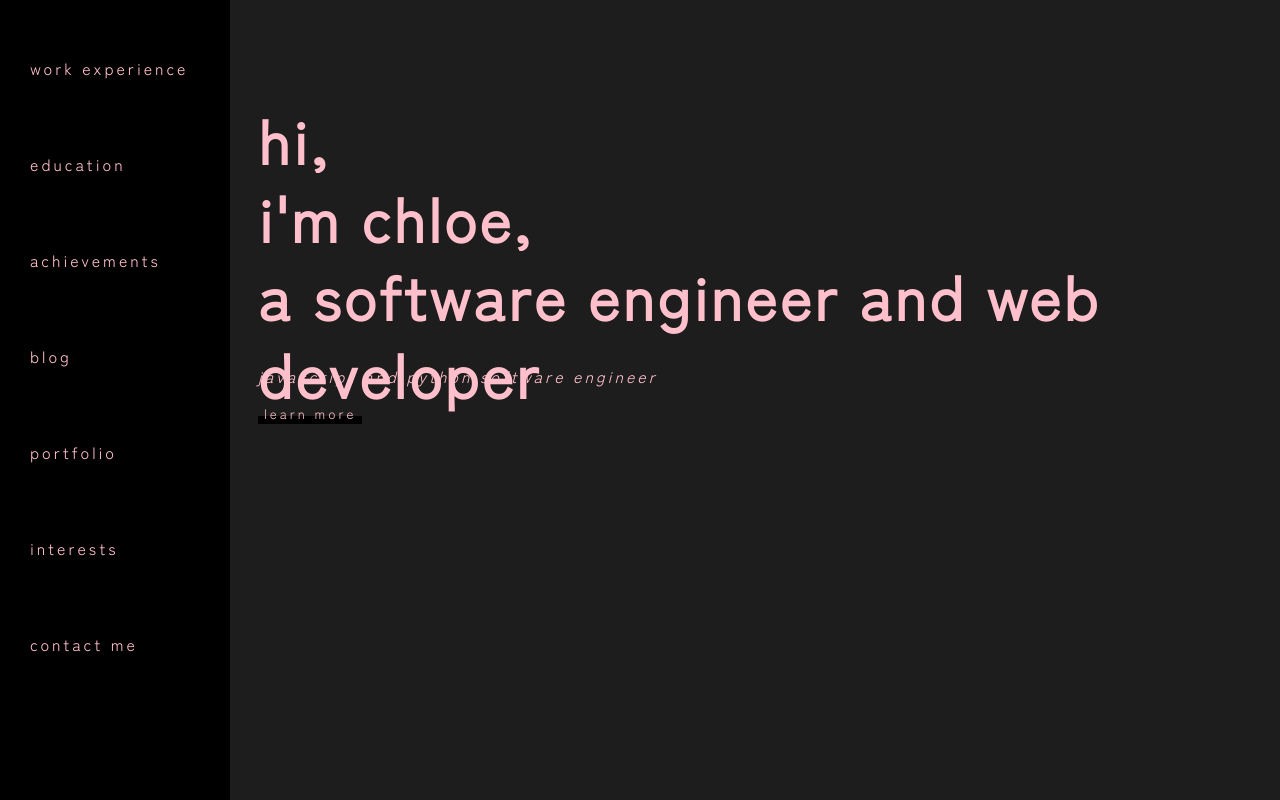
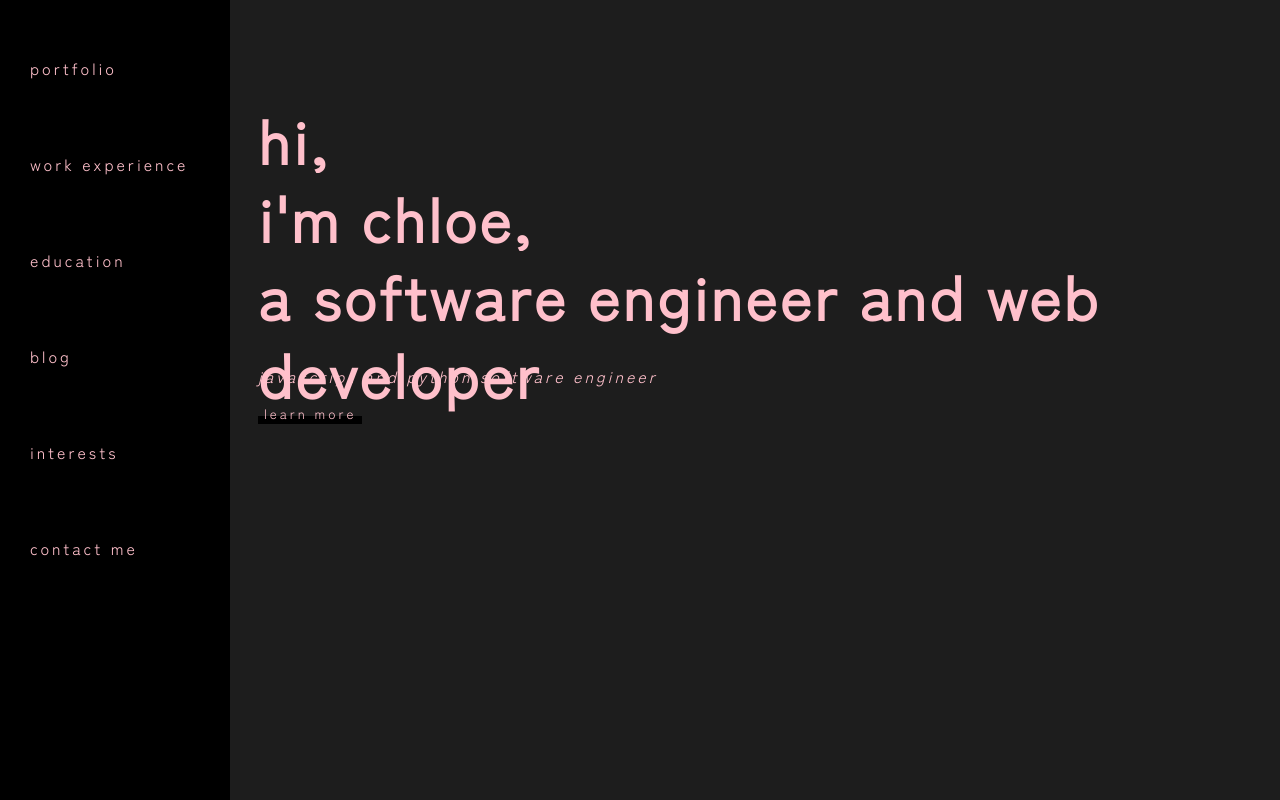
Before and after one commit to chloeebubedike/Portfolio, a plain HTML site: page index.html in a window 1280 px wide. Drawn offline with Linux system fonts and the light colour scheme.

Commit message:
Update index.html

```diff
--- a/index.html
+++ b/index.html
@@ -13,15 +13,13 @@
 <!-- Nav bar -->
         <nav class="sidenav" style="background: black;">
             <a> </a>
+            <a href="#"> Portfolio </a>
+            <br>
             <a href="#"> Work experience </a>
             <br>
             <a href="#"> Education </a>
             <br>
-            <a href="#"> Achievements </a>
-            <br>
             <a href="#"> Blog </a>
-            <br>
-            <a href="#"> Portfolio </a>
             <br>
             <a href="#"> Interests </a>
             <br>
```
